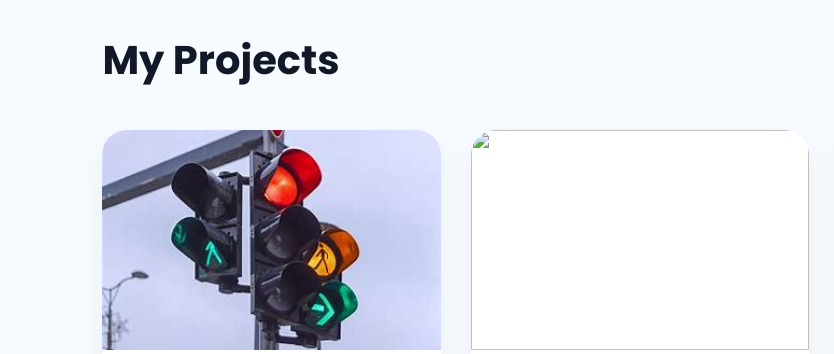
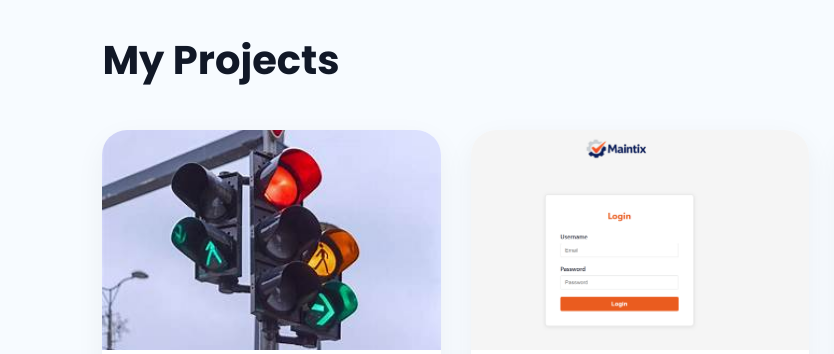
Before and after one commit to radj554/portfolio_online, a plain HTML site: page index.html in a window 1280 px wide. Shown: the part 1637-1991 px from the top of the page, 0-834 px from the left. Drawn offline with Linux system fonts and the light colour scheme; grey boxes are pictures that could not be loaded.

Commit message:
final changes

```diff
--- a/index.html
+++ b/index.html
@@ -124,7 +124,7 @@
 
             <div class="project-card">
                 <img
-                    src="img/MAINTX.png"
+                    src="img/maintx.png"
                     alt=""
                 />
 
```
Also changed, not shown: work.html (+1 -1 lines), img/maintx.png (renamed from maintx.png).
